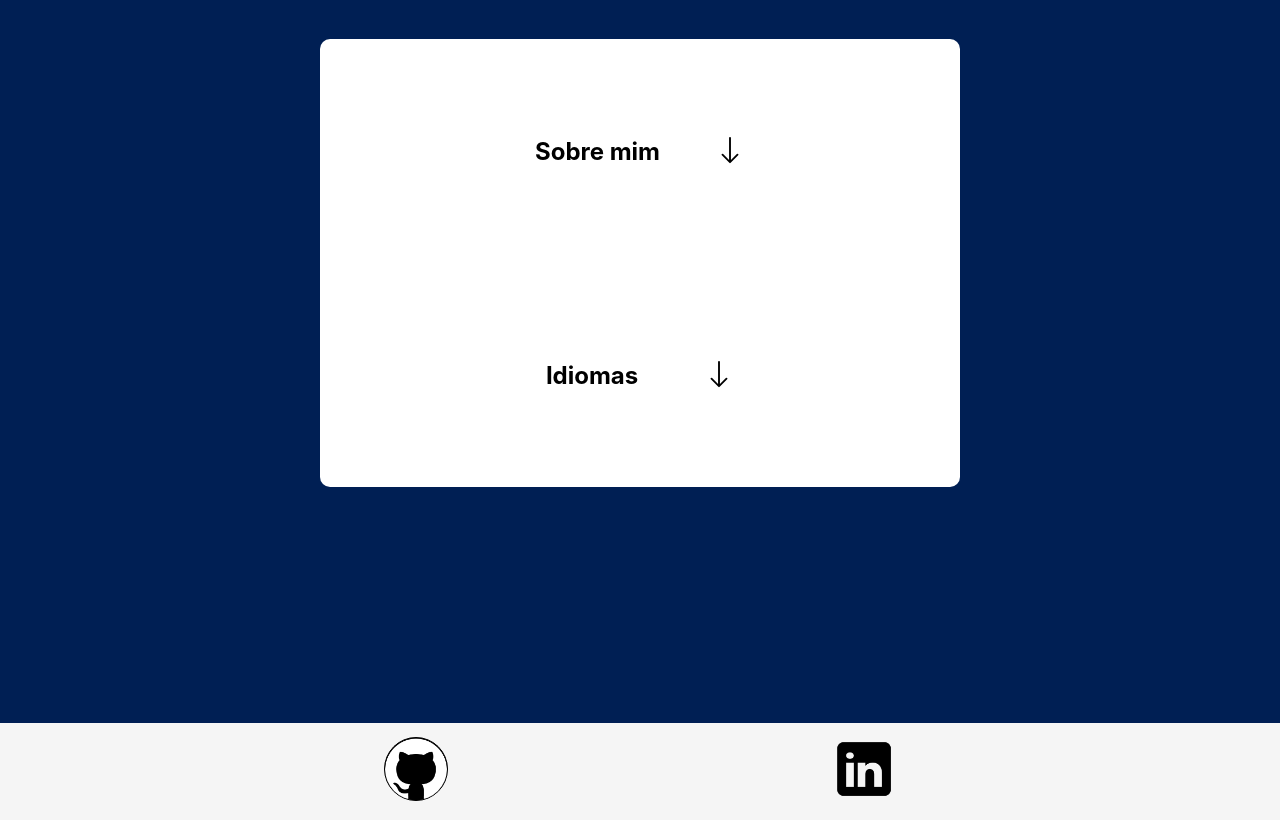
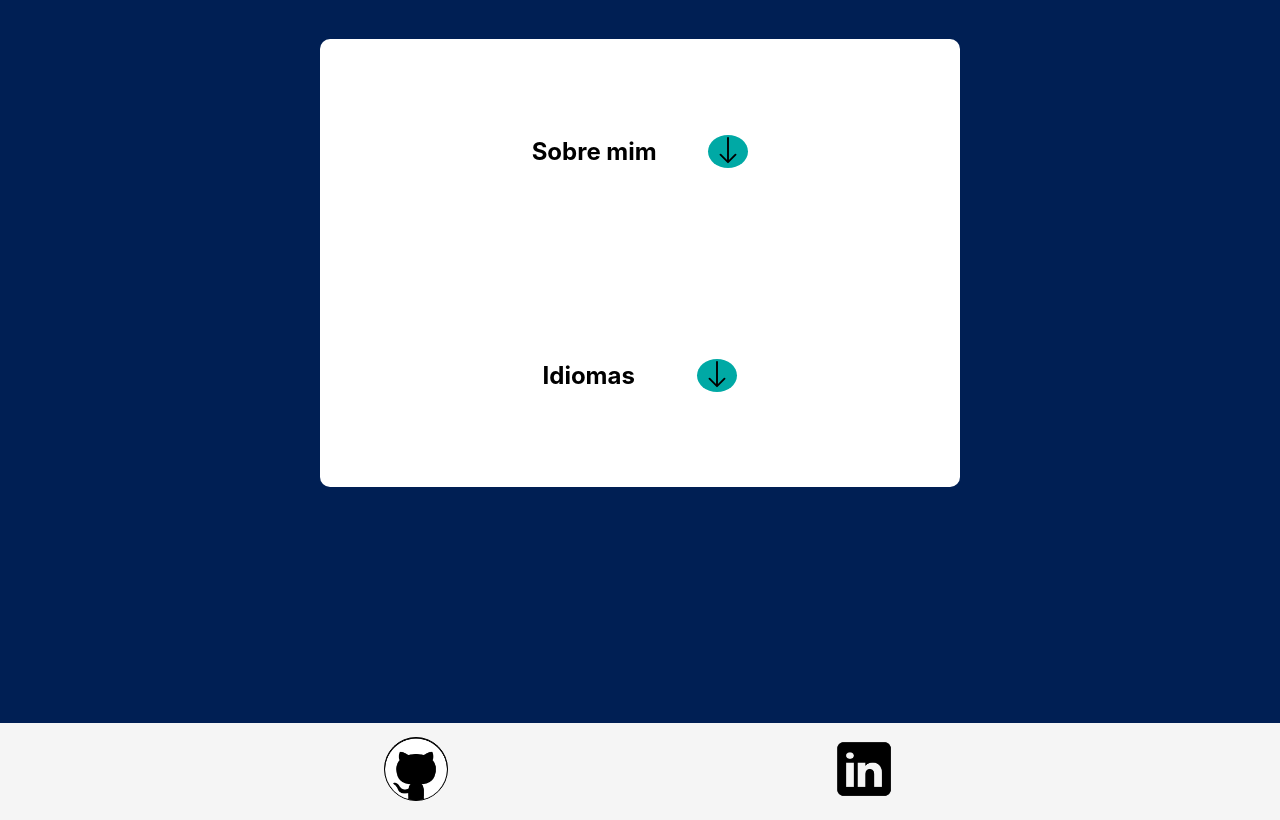
Before and after one commit to Vitor104/meu-portfolio, a React (Create React App) app: page /home in a window 1280 px wide. Shown: the part 780-1600 px from the top of the page. Built offline with nearby package versions, Linux system fonts and the light colour scheme.

Commit message:
Update home.module.css

```diff
--- a/src/components/home/home.module.css
+++ b/src/components/home/home.module.css
@@ -64,8 +64,14 @@
   }
 
   .showAbout, .showLang {
-    background-color: white;
+    background-color: #00A9A5;
     border: none;
+    width: 3em;
+    border-radius: 50%;
+  }
+
+  .showAbout:active, .showLang:active {
+    border: 1px solid black;
   }
 
   .aboutMe {
@@ -82,6 +88,7 @@
 
   .arrow {
     transition: 2s;
+
   }
 
   .languages {
```
